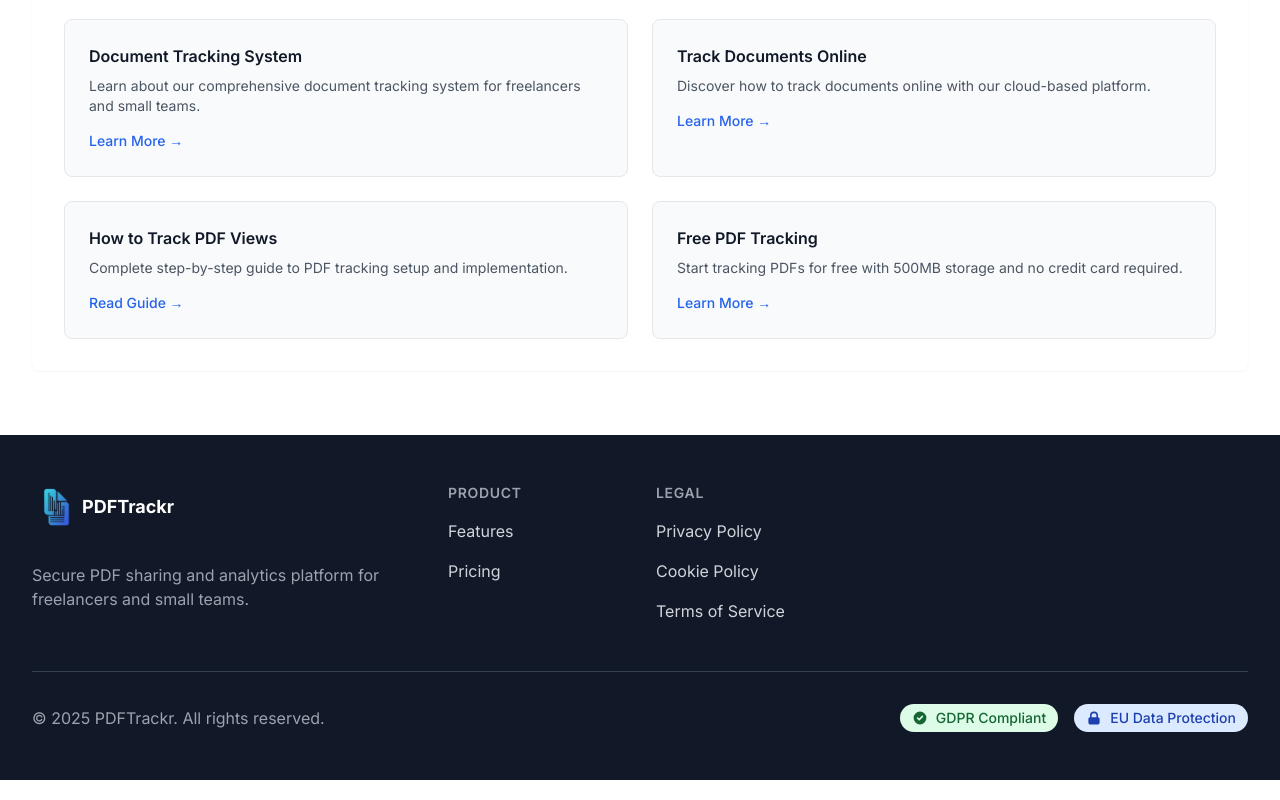
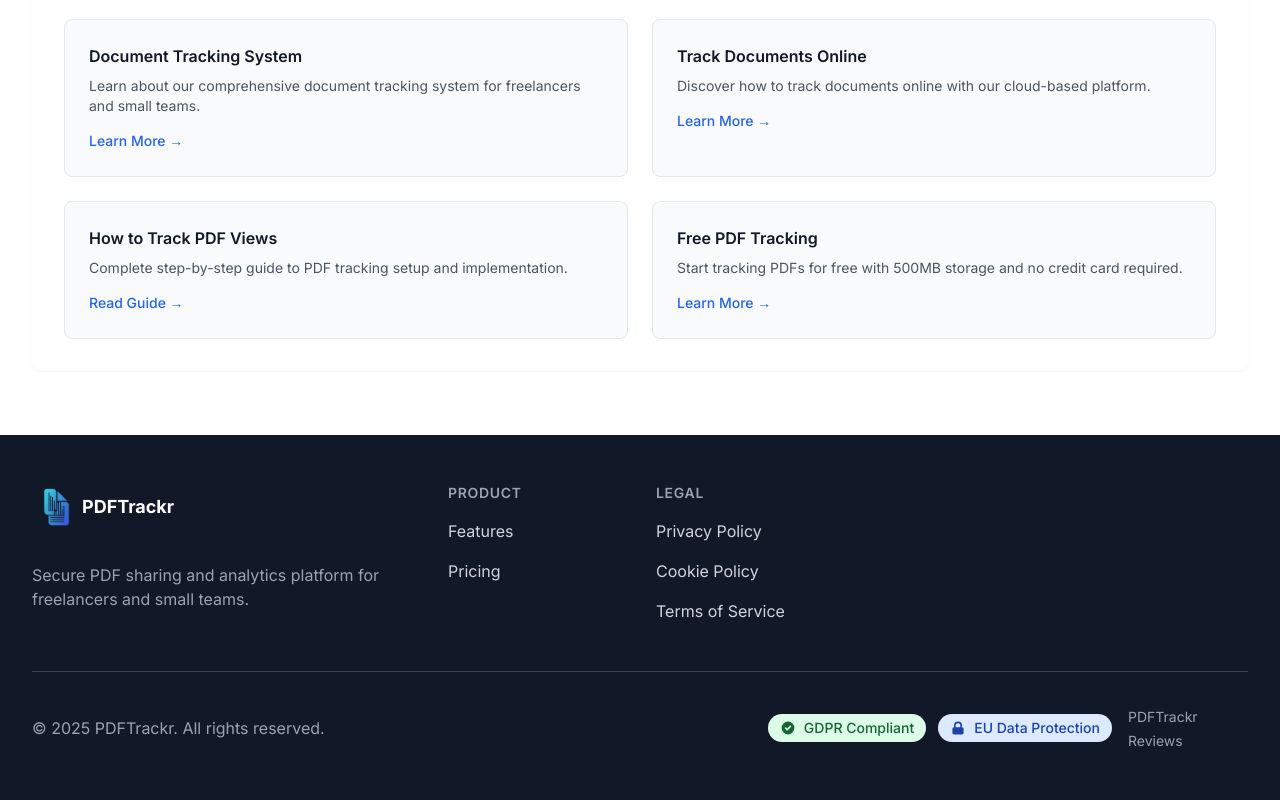
Before and after one commit to first-dotcom/pdftrackr, a Next.js app in the folder frontend/: page / in a window 1280 px wide. Shown: the part 4490-5290 px from the top of the page. Built offline with nearby package versions, Linux system fonts and the light colour scheme; no server answers.

Commit message:
Add trusted badges

```diff
--- a/frontend/components/Footer.tsx
+++ b/frontend/components/Footer.tsx
@@ -3,6 +3,7 @@
 import { useAuth } from "@clerk/nextjs";
 import Link from "next/link";
 import Logo from "./Logo";
+import TrustBadges from "./TrustBadges";
 
 export default function Footer() {
   const { isSignedIn } = useAuth();
@@ -95,28 +96,7 @@ export default function Footer() {
         <div className="mt-12 border-t border-gray-700 pt-8">
           <div className="flex flex-col md:flex-row justify-between items-center space-y-4 md:space-y-0">
             <p className="text-base text-gray-400">© 2025 PDFTrackr. All rights reserved.</p>
-            <div className="flex items-center space-x-4">
-              <div className="flex items-center space-x-2 bg-green-100 text-green-800 px-3 py-1 rounded-full text-sm font-medium">
-                <svg className="w-4 h-4" fill="currentColor" viewBox="0 0 20 20">
-                  <path
-                    fillRule="evenodd"
-                    d="M10 18a8 8 0 100-16 8 8 0 000 16zm3.707-9.293a1 1 0 00-1.414-1.414L9 10.586 7.707 9.293a1 1 0 00-1.414 1.414l2 2a1 1 0 001.414 0l4-4z"
-                    clipRule="evenodd"
-                  />
-                </svg>
-                <span>GDPR Compliant</span>
-              </div>
-              <div className="flex items-center space-x-2 bg-blue-100 text-blue-800 px-3 py-1 rounded-full text-sm font-medium">
-                <svg className="w-4 h-4" fill="currentColor" viewBox="0 0 20 20">
-                  <path
-                    fillRule="evenodd"
-                    d="M5 9V7a5 5 0 0110 0v2a2 2 0 012 2v5a2 2 0 01-2 2H5a2 2 0 01-2-2v-5a2 2 0 012-2zm8-2v2H7V7a3 3 0 016 0z"
-                    clipRule="evenodd"
-                  />
-                </svg>
-                <span>EU Data Protection</span>
-              </div>
-            </div>
+            <TrustBadges variant="footer" />
           </div>
         </div>
       </div>
--- /dev/null
+++ b/frontend/components/TrustBadges.tsx
@@ -0,0 +1,182 @@
+"use client";
+
+import { useEffect, useRef } from "react";
+
+interface TrustBadgesProps {
+  variant?: "footer" | "inline" | "minimal";
+  className?: string;
+}
+
+// SourceForge Badge Component with proper React integration
+function SourceForgeBadge({
+  variant = "footer",
+  width = "120px"
+}: {
+  variant?: "footer" | "inline" | "minimal";
+  width?: string;
+}) {
+  const badgeRef = useRef<HTMLDivElement>(null);
+  const scriptLoadedRef = useRef(false);
+
+  useEffect(() => {
+    // Only load script once and only on client side
+    if (typeof window === 'undefined' || scriptLoadedRef.current) {
+      return undefined;
+    }
+
+    const loadSourceForgeScript = () => {
+      // Check if script already exists
+      if (document.querySelector('script[src*="sf-syn.com"]')) {
+        scriptLoadedRef.current = true;
+        return;
+      }
+
+      const script = document.createElement('script');
+      script.async = true;
+      script.src = 'https://b.sf-syn.com/badge_js?sf_id=3913790&variant_id=sf';
+      script.onload = () => {
+        scriptLoadedRef.current = true;
+      };
+      script.onerror = () => {
+        console.warn('SourceForge badge script failed to load');
+      };
+
+      // Append to head instead of body to avoid React conflicts
+      document.head.appendChild(script);
+    };
+
+    // Delay script loading to avoid hydration conflicts
+    const timer = setTimeout(loadSourceForgeScript, 100);
+
+    return () => {
+      clearTimeout(timer);
+    };
+  }, []);
+
+  const linkClasses = variant === "footer"
+    ? "text-gray-400 hover:text-white transition-colors text-sm"
+    : "text-gray-600 hover:text-gray-900 transition-colors text-sm";
+
+  return (
+    <div
+      ref={badgeRef}
+      className="sf-root"
+      data-id="3913790"
+      data-badge="customers-love-us-white"
+      data-variant-id="sf"
+      style={{ width, minHeight: '32px' }}
+    >
+      <a
+        href="https://sourceforge.net/software/product/PDFTrackr/"
+        target="_blank"
+        rel="noopener noreferrer"
+        className={linkClasses}
+      >
+        PDFTrackr Reviews
+      </a>
+    </div>
+  );
+}
+
+export default function TrustBadges({
+  variant = "footer",
+  className = ""
+}: TrustBadgesProps) {
+  const containerClasses = {
+    footer: "flex flex-col sm:flex-row items-center space-y-3 sm:space-y-0 sm:space-x-4",
+    inline: "flex items-center justify-center space-x-4 flex-wrap gap-y-2",
+    minimal: "flex items-center space-x-3"
+  };
+
+  const badgeGroupClasses = {
+    footer: "flex items-center space-x-3",
+    inline: "flex items-center space-x-3",
+    minimal: "flex items-center space-x-2"
+  };
+
+  return (
+    <div className={`${containerClasses[variant]} ${className}`}>
+      {/* Compliance Badges */}
+      <div className={badgeGroupClasses[variant]}>
+        <div className="flex items-center space-x-2 bg-green-100 text-green-800 px-3 py-1 rounded-full text-sm font-medium">
+          <svg className="w-4 h-4" fill="currentColor" viewBox="0 0 20 20">
+            <path
+              fillRule="evenodd"
+              d="M10 18a8 8 0 100-16 8 8 0 000 16zm3.707-9.293a1 1 0 00-1.414-1.414L9 10.586 7.707 9.293a1 1 0 00-1.414 1.414l2 2a1 1 0 001.414 0l4-4z"
+              clipRule="evenodd"
+            />
+          </svg>
+          <span>GDPR Compliant</span>
+        </div>
+        <div className="flex items-center space-x-2 bg-blue-100 text-blue-800 px-3 py-1 rounded-full text-sm font-medium">
+          <svg className="w-4 h-4" fill="currentColor" viewBox="0 0 20 20">
+            <path
+              fillRule="evenodd"
+              d="M5 9V7a5 5 0 0110 0v2a2 2 0 012 2v5a2 2 0 01-2 2H5a2 2 0 01-2-2v-5a2 2 0 012-2zm8-2v2H7V7a3 3 0 016 0z"
+              clipRule="evenodd"
+            />
+          </svg>
+          <span>EU Data Protection</span>
+        </div>
+      </div>
+
+      {/* Platform Badges */}
+      <div className="flex items-center space-x-3">
+        {/* SourceForge Badge */}
+        <SourceForgeBadge
+          variant={variant}
+          width={variant === "minimal" ? "100px" : "120px"}
+        />
+
+        {/* Placeholder for future badges */}
+        {/* Product Hunt, G2, etc. can be added here */}
+      </div>
+    </div>
+  );
+}
+
+// Separate component for just compliance badges (if needed elsewhere)
+export function ComplianceBadges({ className = "" }: { className?: string }) {
+  return (
+    <div className={`flex items-center space-x-3 ${className}`}>
+      <div className="flex items-center space-x-2 bg-green-100 text-green-800 px-3 py-1 rounded-full text-sm font-medium">
+        <svg className="w-4 h-4" fill="currentColor" viewBox="0 0 20 20">
+          <path
+            fillRule="evenodd"
+            d="M10 18a8 8 0 100-16 8 8 0 000 16zm3.707-9.293a1 1 0 00-1.414-1.414L9 10.586 7.707 9.293a1 1 0 00-1.414 1.414l2 2a1 1 0 001.414 0l4-4z"
+            clipRule="evenodd"
+          />
+        </svg>
+        <span>GDPR Compliant</span>
+      </div>
+      <div className="flex items-center space-x-2 bg-blue-100 text-blue-800 px-3 py-1 rounded-full text-sm font-medium">
+        <svg className="w-4 h-4" fill="currentColor" viewBox="0 0 20 20">
+          <path
+            fillRule="evenodd"
+            d="M5 9V7a5 5 0 0110 0v2a2 2 0 012 2v5a2 2 0 01-2 2H5a2 2 0 01-2-2v-5a2 2 0 012-2zm8-2v2H7V7a3 3 0 016 0z"
+            clipRule="evenodd"
+          />
+        </svg>
+        <span>EU Data Protection</span>
+      </div>
+    </div>
+  );
+}
+
+// Component for just platform badges (if needed elsewhere)
+export function PlatformBadges({
+  variant = "default",
+  className = ""
+}: {
+  variant?: "default" | "minimal";
+  className?: string;
+}) {
+  return (
+    <div className={`flex items-center space-x-3 ${className}`}>
+      <SourceForgeBadge
+        variant="inline"
+        width={variant === "minimal" ? "100px" : "120px"}
+      />
+    </div>
+  );
+}
```
